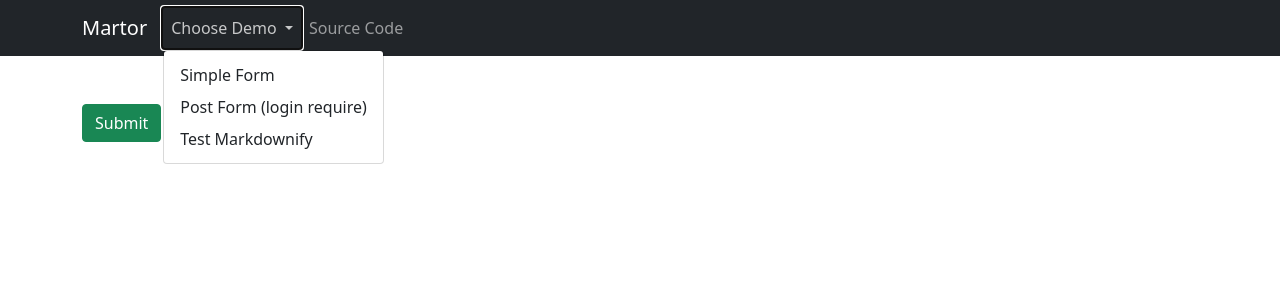
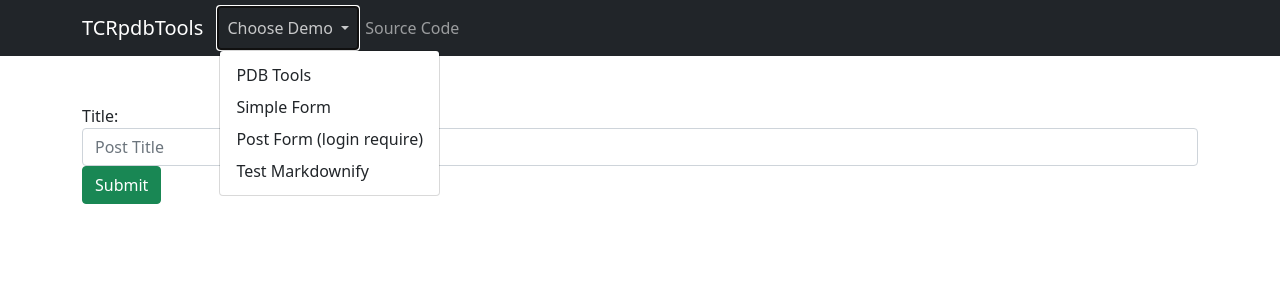
Before and after one commit to Aseamann/tcr-pdb-tools, a Django app: page /simple-form/ in a window 1280 px wide, after a click on "Choose Demo". Shown: the top 300 px of the page. Run offline with Django 4.2, Linux system fonts and the light colour scheme; parts of the project's set-up code (start-up, migrations or seed data) failed here and were passed over; some libraries are stand-ins or nearby versions.

Commit message:
Added in new view

```diff
--- a/TCRpdbTools/app/forms.py
+++ b/TCRpdbTools/app/forms.py
@@ -1,7 +1,7 @@
 from django import forms
 
 from martor.fields import MartorFormField
-from app.models import Post
+from app.models import Post, FUNCTION_CHOICES
 
 
 class SimpleForm(forms.Form):
@@ -10,6 +10,22 @@ class SimpleForm(forms.Form):
     wiki = MartorFormField()
 
 
+class PdbToolsForm(forms.Form):
+    pdb = forms.CharField(widget=forms.TextInput())
+    action1 = forms.CharField(
+        max_length=50,
+        widget=forms.Select(choices=FUNCTION_CHOICES),
+    )
+    action1 = forms.CharField(
+        max_length=50,
+        widget=forms.Select(choices=FUNCTION_CHOICES),
+    )
+    action1 = forms.CharField(
+        max_length=50,
+        widget=forms.Select(choices=FUNCTION_CHOICES),
+    )
+
+
 class PostForm(forms.ModelForm):
     class Meta:
         model = Post
--- a/TCRpdbTools/app/templates/bootstrap/base.html
+++ b/TCRpdbTools/app/templates/bootstrap/base.html
@@ -9,7 +9,7 @@
 <body>
   <nav class="navbar navbar-expand-lg navbar-dark bg-dark">
     <div class="container">
-      <a class="navbar-brand" href="/">Martor</a>
+      <a class="navbar-brand" href="/">TCRpdbTools</a>
       <button class="navbar-toggler" type="button" data-bs-toggle="collapse" data-bs-target="#navbarSupportedContent" aria-controls="navbarSupportedContent" aria-expanded="false" aria-label="Toggle navigation">
         <span class="navbar-toggler-icon"></span>
       </button>
@@ -21,6 +21,7 @@
               Choose Demo
             </a>
             <div class="dropdown-menu" aria-labelledby="navbarDropdown">
+                <a class="dropdown-item" href="{% url 'pdb_form' %}">PDB Tools</a>
               <a class="dropdown-item" href="{% url 'simple_form' %}">Simple Form</a>
               <a class="dropdown-item" href="{% url 'post_form' %}">Post Form (login require)</a>
               <a class="dropdown-item" href="{% url 'test_markdownify' %}">Test Markdownify</a>
--- a/TCRpdbTools/app/templates/bootstrap/form.html
+++ b/TCRpdbTools/app/templates/bootstrap/form.html
@@ -9,13 +9,12 @@
 {% endblock %}
 
 {% block content %}
-  <form class="form" method="post">{% csrf_token %}
-    <div class="form-group">
-      <button class="btn btn-success">
-        <i class="save icon"></i> Submit
-      </button>
-    </div>
-  </form>
+    <form class="form" method="PdbToolsForm">{% csrf_token %}
+        {{ form.as_table }}
+        <button class="btn btn-success">
+            <i class="save icon"></i> Submit
+        </button>
+    </form>
 {% endblock %}
 
 {% block js %}
--- a/TCRpdbTools/app/urls.py
+++ b/TCRpdbTools/app/urls.py
@@ -5,11 +5,13 @@ from app.views import (
     simple_form_view,
     post_form_view,
     test_markdownify,
+    pdb_tools_view,
 )
 
 urlpatterns = [
     path("", home_redirect_view, name="home_redirect"),
     path("simple-form/", simple_form_view, name="simple_form"),
+    path("pdb-tools/", pdb_tools_view, name="pdb_form"),
     path("post-form/", post_form_view, name="post_form"),
     path("test-markdownify/", test_markdownify, name="test_markdownify"),
 ]
--- a/TCRpdbTools/app/views.py
+++ b/TCRpdbTools/app/views.py
@@ -3,17 +3,25 @@ from django.shortcuts import render, redirect
 from django.contrib.auth.decorators import login_required
 from django.contrib import messages
 
-from app.forms import SimpleForm, PostForm
+from app.forms import SimpleForm, PostForm, PdbToolsForm
+# from app.forms import PdbToolsForm, PostForm
 from app.models import Post
 
 
 def home_redirect_view(request):
-    return redirect("simple_form")
+    return redirect("pdb_form")
 
 
 def simple_form_view(request):
     form = SimpleForm()
     context = {"form": form, "title": "Simple Form"}
+    theme = getattr(settings, "MARTOR_THEME", "bootstrap")
+    return render(request, "%s/form.html" % theme, context)
+
+
+def pdb_tools_view(request):
+    form = PdbToolsForm()
+    context = {"form": form, "title": "PDB Form"}
     theme = getattr(settings, "MARTOR_THEME", "bootstrap")
     return render(request, "%s/form.html" % theme, context)
 
```
Also changed, not shown: TCRpdbTools/app/models.py (+13 -0 lines), README.md.
